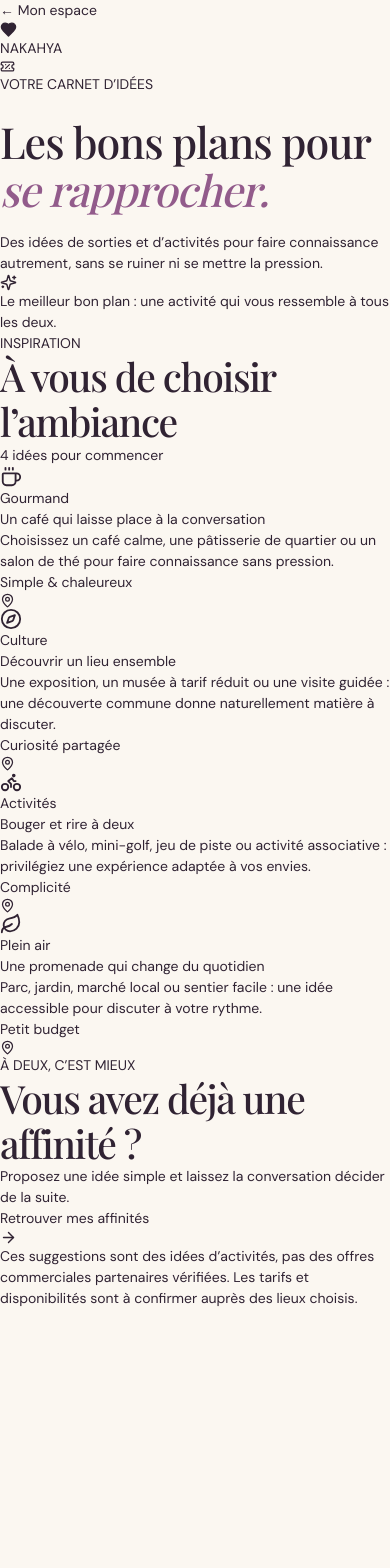
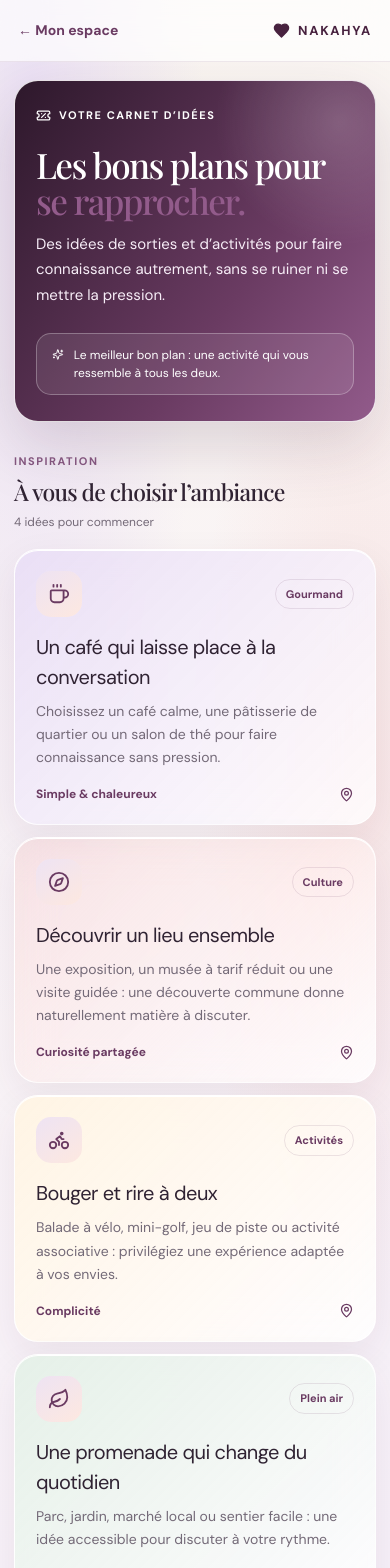
Before and after one commit to alilou31/Toto, a Next.js app: page /bons-plans in a window 390 px wide. Shown: the top 1568 px of the page. Before the commit the page ends 1309 px from the top, so only its background shows below. Built offline with nearby package versions, Linux system fonts and the light colour scheme; no server answers; a web font is replaced by a local one.

Commit message:
style: add responsive glass bento bons plans page

```diff
--- a/app/product-design-system.css
+++ b/app/product-design-system.css
@@ -56,3 +56,41 @@ h1 em,h2 em,.brand-dot{color:var(--green-2)!important}
 @media(max-width:1000px){.dashboard-cards,.game-catalog-grid{grid-template-columns:repeat(4,minmax(0,1fr))!important}.dashboard-card,.game-catalog-card{grid-column:span 2}.dashboard-card:first-child,.dashboard-card:nth-child(5),.game-catalog-card:first-child,.game-catalog-card:nth-child(4){grid-column:span 2}}
 @media(max-width:699px){.dashboard-cards,.game-catalog-grid{grid-template-columns:repeat(2,minmax(0,1fr))!important;grid-auto-rows:minmax(185px,auto);gap:11px!important}.dashboard-card,.game-catalog-card,.dashboard-card:first-child,.dashboard-card:nth-child(5),.game-catalog-card:first-child,.game-catalog-card:nth-child(4){grid-column:span 2;min-height:0!important;padding:20px!important}.dashboard-welcome{padding:26px 22px!important}.dashboard-header{background:#fffa!important}.connected-bottom-nav{gap:1px!important;padding-inline:6px!important}.connected-nav-item,.connected-logout-button{font-size:9px}.connected-logout-error{bottom:calc(84px + env(safe-area-inset-bottom))}}
 @media(prefers-reduced-motion:reduce){.dashboard-card,.game-catalog-card,.game-feature-card{transition:none!important}}
+
+
+/* Bons plans: a real, discoverable destination in the connected experience. */
+.bons-plans-page{min-height:100vh;padding:0 0 120px;background:radial-gradient(ellipse at 8% 5%,#e9def5d9,transparent 34%),radial-gradient(ellipse at 92% 38%,#f08e7b24,transparent 32%),linear-gradient(145deg,#fbf7f1,#f8f2f8 58%,#f4eef8);color:#302333}
+.bons-plans-header{height:72px;display:flex;align-items:center;justify-content:space-between;gap:16px;padding:0 clamp(20px,5vw,72px);border-bottom:1px solid #6a3b621c;background:#fffa;backdrop-filter:blur(20px);-webkit-backdrop-filter:blur(20px)}
+.bons-plans-back{color:#6a3b62;text-decoration:none;font-size:14px;font-weight:650}
+.bons-plans-brand{display:flex;align-items:center;gap:8px;color:#48223f;font-size:13px;font-weight:850;letter-spacing:.13em}
+.bons-plans-hero,.bons-plans-section,.bons-plans-bottom,.bons-plans-disclaimer{width:min(1100px,calc(100% - 40px));margin-inline:auto}
+.bons-plans-hero{margin-top:38px;padding:clamp(26px,5vw,58px);border:1px solid #ffffffd9;border-radius:30px;background:radial-gradient(circle at 90% 12%,#ffffff30,transparent 28%),linear-gradient(125deg,#2d182b,#6a3b62 62%,#925b8b);color:white;box-shadow:0 24px 64px #48223f2b}
+.bons-plans-eyebrow{display:inline-flex;align-items:center;gap:8px;font-size:11px;font-weight:800;letter-spacing:.14em}
+.bons-plans-hero h1{max-width:740px;margin:18px 0 12px;font-size:clamp(34px,5.5vw,62px);line-height:1.04;letter-spacing:-.045em}
+.bons-plans-hero h1 em{color:#ffd0c3;font-style:normal}
+.bons-plans-hero>p{max-width:630px;margin:0;color:#f7edf7;font-size:clamp(15px,2vw,18px);line-height:1.7}
+.bons-plans-hero-note{display:flex;align-items:center;gap:10px;width:fit-content;max-width:100%;margin-top:25px;padding:12px 15px;border:1px solid #ffffff47;border-radius:15px;background:#ffffff17;color:#fff;font-size:13px}
+.bons-plans-section{margin-top:38px}
+.bons-plans-section-heading{display:flex;align-items:end;justify-content:space-between;gap:18px;margin-bottom:18px}
+.bons-plans-section-heading h2,.bons-plans-bottom h2{margin:8px 0 0;color:#302333;font-size:clamp(23px,3vw,32px);letter-spacing:-.035em}
+.bons-plans-section-heading .bons-plans-eyebrow,.bons-plans-bottom .bons-plans-eyebrow{color:#82557d}
+.bons-plans-count{color:#746a78;font-size:12px}
+.bons-plans-grid{display:grid;grid-template-columns:repeat(2,minmax(0,1fr));gap:16px}
+.bons-plans-card{display:flex;flex-direction:column;min-height:230px;padding:24px;border:1px solid #ffffffdf;border-radius:24px;background:linear-gradient(145deg,#ffffffdf,#fffaffa3);box-shadow:0 14px 40px #48223f12,inset 0 1px #fff;backdrop-filter:blur(18px) saturate(145%);-webkit-backdrop-filter:blur(18px) saturate(145%);transition:transform .2s,box-shadow .2s}
+.bons-plans-card:hover{transform:translateY(-3px);box-shadow:0 20px 46px #48223f1d,inset 0 1px #fff}
+.bons-plans-card.tone-lilac{background:linear-gradient(135deg,#e9def5e8,#ffffffc9)}
+.bons-plans-card.tone-coral{background:linear-gradient(135deg,#f08e7b25,#ffffffd6)}
+.bons-plans-card.tone-cream{background:linear-gradient(135deg,#fff4e4,#ffffffd1)}
+.bons-plans-card.tone-mint{background:linear-gradient(135deg,#e5f0e8,#ffffffd1)}
+.bons-plans-card-top{display:flex;align-items:center;justify-content:space-between;gap:10px}
+.bons-plans-card-icon{display:grid;place-items:center;width:46px;height:46px;border-radius:15px;background:linear-gradient(145deg,#eee3f3,#fde8e0);color:#6a3b62}
+.bons-plans-category{padding:6px 10px;border:1px solid #6a3b6220;border-radius:999px;color:#6a3b62;font-size:11px;font-weight:750}
+.bons-plans-card h3{margin:20px 0 8px;color:#302333;font-size:20px;letter-spacing:-.025em}
+.bons-plans-card p{margin:0;color:#746a78;font-size:14px;line-height:1.65}
+.bons-plans-card-footer{display:flex;align-items:center;justify-content:space-between;gap:10px;margin-top:auto;padding-top:20px;color:#6a3b62;font-size:12px;font-weight:700}
+.bons-plans-bottom{display:flex;align-items:center;justify-content:space-between;gap:24px;margin-top:22px;padding:26px;border:1px solid #ffffffdf;border-radius:24px;background:linear-gradient(145deg,#ffffffdc,#fffaffa8);box-shadow:0 14px 40px #48223f12}
+.bons-plans-bottom p{margin:8px 0 0;color:#746a78;font-size:14px;line-height:1.6}
+.bons-plans-cta{display:inline-flex;align-items:center;justify-content:center;gap:10px;flex-shrink:0;padding:13px 18px;border-radius:999px;background:linear-gradient(135deg,#48223f,#925b8b);color:#fff;text-decoration:none;font-size:13px;font-weight:750;box-shadow:0 8px 22px #48223f2b}
+.bons-plans-disclaimer{margin-top:18px;color:#746a78;font-size:11px;line-height:1.6}
+.connected-bottom-nav .connected-nav-item{flex:1;min-width:0}
+@media(max-width:699px){.bons-plans-header{height:62px;padding-inline:18px}.bons-plans-hero,.bons-plans-section,.bons-plans-bottom,.bons-plans-disclaimer{width:calc(100% - 28px)}.bons-plans-hero{margin-top:18px;padding:26px 21px;border-radius:24px}.bons-plans-hero h1{font-size:clamp(32px,9vw,43px)}.bons-plans-hero-note{align-items:flex-start;font-size:12px;line-height:1.5}.bons-plans-section{margin-top:28px}.bons-plans-section-heading{align-items:flex-start;flex-direction:column;gap:7px}.bons-plans-grid{grid-template-columns:minmax(0,1fr);gap:12px}.bons-plans-card{min-height:0;padding:21px}.bons-plans-card h3{margin-top:15px}.bons-plans-card-footer{padding-top:16px}.bons-plans-bottom{align-items:stretch;flex-direction:column;padding:22px;margin-top:16px}.bons-plans-cta{width:100%;box-sizing:border-box}.bons-plans-disclaimer{margin-top:14px}.connected-bottom-nav{gap:0!important;padding-inline:3px!important}.connected-nav-item,.connected-logout-button{font-size:8px!important;letter-spacing:-.02em}.connected-nav-icon{min-height:24px!important}.connected-nav-item>span:last-child,.connected-logout-button>span:last-child{white-space:nowrap}}
```
